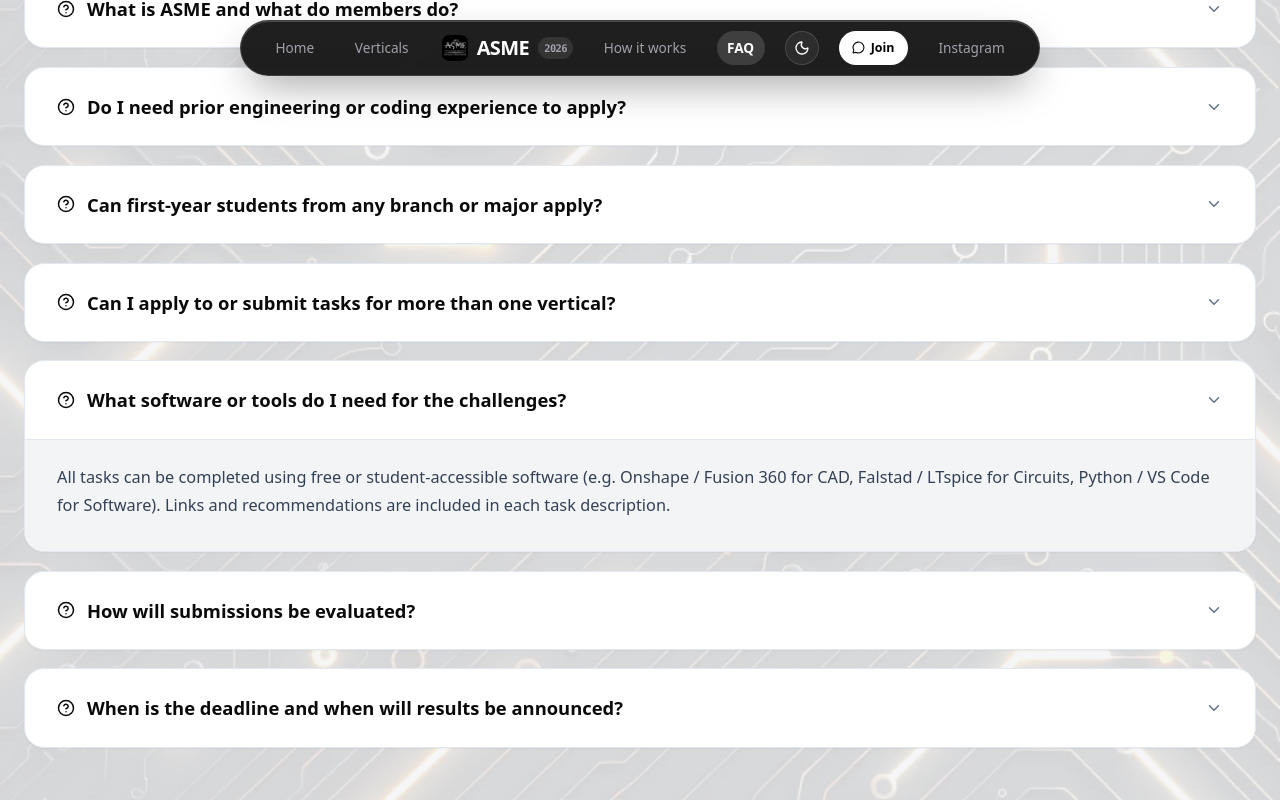
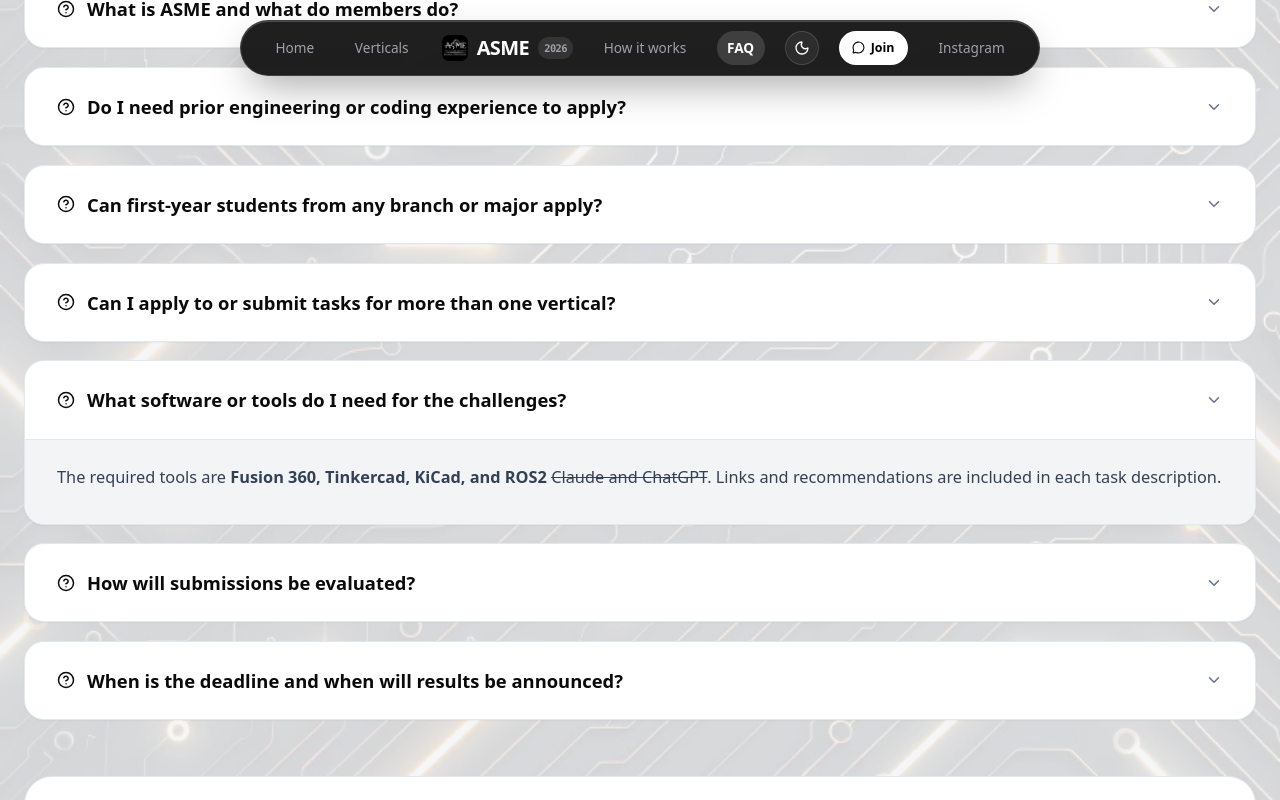
Before and after one commit to IronMan1405/asme-recruitment, a React (Vite) app: page /faq in a window 1280 px wide. Both pictures are taken after a click on the heading "What software or tools do I need for the challenges?". Shown: the part 630-1430 px from the top of the page. Built offline with nearby package versions, Linux system fonts and the light colour scheme.

Commit message:
Describe my changes

```diff
--- a/src/pages/FaqPage.tsx
+++ b/src/pages/FaqPage.tsx
@@ -1,9 +1,10 @@
 import { useState } from 'react'
+import type { ReactNode } from 'react'
 import { ArrowUpRight, ChevronDown, HelpCircle, MessageSquare } from 'lucide-react'
 
 interface FaqItem {
   question: string
-  answer: string
+  answer: ReactNode
   category: 'general' | 'eligibility' | 'tasks' | 'submission'
 }
 
@@ -35,8 +36,15 @@ const faqs: FaqItem[] = [
   {
     category: 'tasks',
     question: 'What software or tools do I need for the challenges?',
-    answer:
-      'All tasks can be completed using free or student-accessible software (e.g. Onshape / Fusion 360 for CAD, Falstad / LTspice for Circuits, Python / VS Code for Software). Links and recommendations are included in each task description.',
+    answer: (
+      <>
+        The required tools are <strong>Fusion 360, Tinkercad, KiCad, and ROS2</strong>{' '}
+        <span aria-label="Unofficial tools joke">
+          <s>Claude and ChatGPT</s>
+        </span>
+        . Links and recommendations are included in each task description.
+      </>
+    ),
   },
   {
     category: 'submission',
@@ -48,7 +56,7 @@ const faqs: FaqItem[] = [
     category: 'submission',
     question: 'When is the deadline and when will results be announced?',
     answer:
-      'All submissions are due by 20 September 2026 at 23:59 IST. Results and interview invitations will be communicated via email and announced on our WhatsApp group shortly after the deadline.',
+      'All submissions are due by 31 August 2026 at 23:59 IST. Results and interview invitations will be communicated via email and announced on our WhatsApp group shortly after the deadline.',
   },
 ]
 
```
